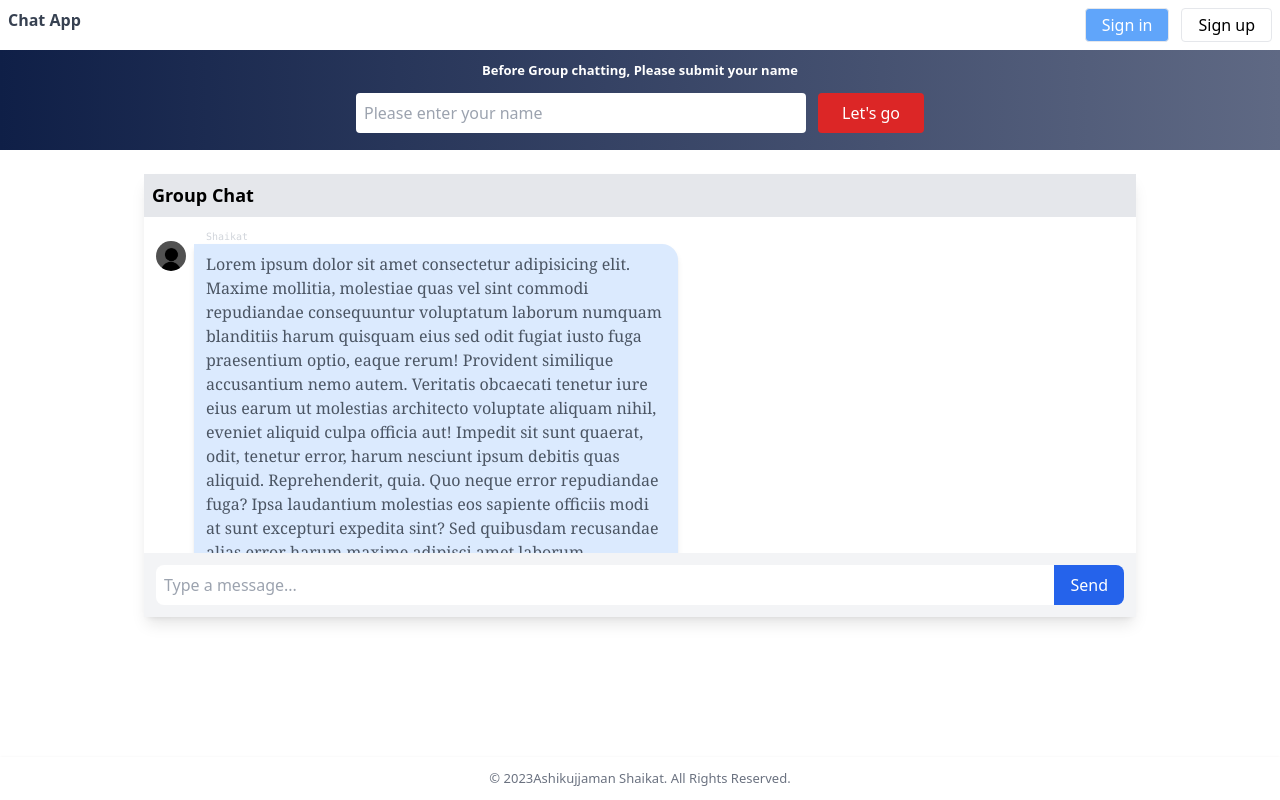
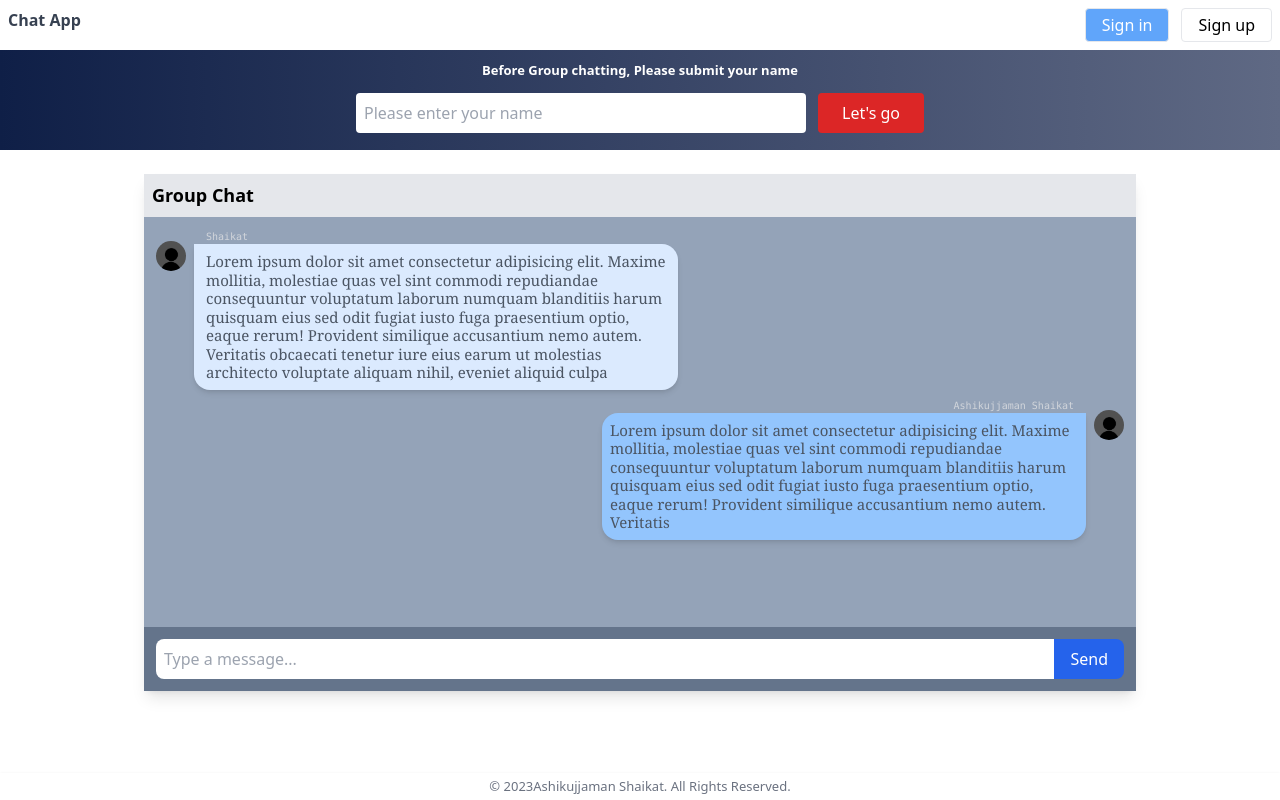
Before and after one commit to shaikat11519/fronted-laravel-chat-application, a Next.js app: page / in a window 1280 px wide. Built offline with nearby package versions, Linux system fonts and the light colour scheme.

Commit message:
chat app design done

```diff
--- a/app/components/ChatApp.tsx
+++ b/app/components/ChatApp.tsx
@@ -2,13 +2,13 @@ import Image from "next/image";
 export default function ChatApp() {
   return (
     <div className="font-sans bg-gray-100 w-full">
-      <div className="w-[100%] bg-white shadow-lg relative">
+      <div className="w-[100%] shadow-lg bg-slate-400">
         <div className="w-full bg-gray-200 p-2">
           <h1 className="text-xl font-semibold">Group Chat</h1>
         </div>
-        <div className="chat-messages p-3 h-[400px] overflow-y-auto pb-[70px]">
+        <div className="chat-messages p-3 h-[410px] overflow-y-auto pb-[7px]">
           <div className="flex items-start">
-            <div className="w-[30px] h-[30px] mr-2 relative mt-3">
+            <div className="w-[30px] h-[30px] mr-2 relative mt-3 hover:cursor-pointer">
               <Image
                 className="rounded-full"
                 src="/images/demo-profile-image.jpg"
@@ -22,7 +22,7 @@ export default function ChatApp() {
               <p className="ml-3 text-[10px] text-gray-300 font-mono">
                 Shaikat
               </p>
-              <div className="mb-2 rounded-br-2xl rounded-tr-2xl rounded-bl-2xl p-2 px-3 py-2 bg-blue-100 shadow-md font-serif text-gray-600">
+              <div className="mb-2 rounded-br-2xl rounded-tr-2xl rounded-bl-2xl p-2 px-3 py-2 bg-blue-100 shadow-md font-serif text-gray-600 text-[15px] leading-[18.5px]">
                 Lorem ipsum dolor sit amet consectetur adipisicing elit. Maxime
                 mollitia, molestiae quas vel sint commodi repudiandae
                 consequuntur voluptatum laborum numquam blanditiis harum
@@ -30,18 +30,27 @@ export default function ChatApp() {
                 eaque rerum! Provident similique accusantium nemo autem.
                 Veritatis obcaecati tenetur iure eius earum ut molestias
                 architecto voluptate aliquam nihil, eveniet aliquid culpa
-                officia aut! Impedit sit sunt quaerat, odit, tenetur error,
-                harum nesciunt ipsum debitis quas aliquid. Reprehenderit, quia.
-                Quo neque error repudiandae fuga? Ipsa laudantium molestias eos
-                sapiente officiis modi at sunt excepturi expedita sint? Sed
-                quibusdam recusandae alias error harum maxime adipisci amet
-                laborum. Perspiciatis minima nesciunt dolorem! Officiis iure
-                rerum voluptates a cumque velit
+
               </div>
             </div>
           </div>
           <div className="flex justify-end items-start">
-            <div className="w-[30px] h-[30px] mr-2 relative mt-3">
+
+            <div className="w-1/2">
+              <p className="mr-3 text-[10px] text-right font-mono text-gray-300">
+                Ashikujjaman Shaikat
+              </p>
+              <div className="rounded-tl-2xl rounded-bl-2xl rounded-br-2xl p-2 py-2 flex bg-blue-300 font-serif shadow-md text-gray-600 text-[15px] leading-[18.5px]">
+                {" "}
+                Lorem ipsum dolor sit amet consectetur adipisicing elit. Maxime
+                mollitia, molestiae quas vel sint commodi repudiandae
+                consequuntur voluptatum laborum numquam blanditiis harum
+                quisquam eius sed odit fugiat iusto fuga praesentium optio,
+                eaque rerum! Provident similique accusantium nemo autem.
+                Veritatis
+              </div>
+            </div>
+            <div className="w-[30px] h-[30px] ml-2 relative mt-3 hover:cursor-pointer">
               <Image
                 className="rounded-full"
                 src="/images/demo-profile-image.jpg"
@@ -51,23 +60,9 @@ export default function ChatApp() {
                 alt="profile-demo-image"
               />
             </div>
-            <div className="w-1/2">
-              <p className="ml-3 text-[10px] font-mono text-gray-300">
-                Ashikujjaman Shaikat
-              </p>
-              <div className="rounded-bl-2xl rounded-br-2xl rounded-tr-2xl p-2 py-2 flex bg-blue-300 font-serif shadow-md text-gray-600">
-                {" "}
-                Lorem ipsum dolor sit amet consectetur adipisicing elit. Maxime
-                mollitia, molestiae quas vel sint commodi repudiandae
-                consequuntur voluptatum laborum numquam blanditiis harum
-                quisquam eius sed odit fugiat iusto fuga praesentium optio,
-                eaque rerum! Provident similique accusantium nemo autem.
-                Veritatis
-              </div>
-            </div>
           </div>
         </div>
-        <div className="chat-input mt-4 p-3 absolute bottom-0 flex w-full bg-gray-100">
+        <div className="chat-input mt-0 w-full p-3 flex text-black bg-slate-500">
           <input
             type="text"
             placeholder="Type a message..."
--- a/app/components/Footer.tsx
+++ b/app/components/Footer.tsx
@@ -1,6 +1,6 @@
 export default function Footer() {
     return (
-      <footer className="p-3 bg-white shadow dark:bg-gray-800 fixed left-0 right-0 bottom-0">
+      <footer className="p-1 bg-white shadow dark:bg-gray-100 fixed left-0 right-0 bottom-0">
       <span className="text-sm text-gray-500 sm:text-center dark:text-gray-400 flex justify-center">© 2023 <a href="https://bd.linkedin.com/in/shaikat63" className="hover:underline" target="_blank">Ashikujjaman Shaikat</a>. All Rights Reserved.
       </span>
 
--- a/app/page.tsx
+++ b/app/page.tsx
@@ -10,13 +10,9 @@ export default function Home() {
       <main className='max-w-screen-2xl m-auto bg-white'>
         <main className='h-screen'>
           <Header/>
-          {/* HEADER */} {/* CARDS */}
-          <div className='py-3 px-36 mt-3 flex flex-wrap justify-center'>
-            {/* CARD */}
+          <div className='py-3 px-3 md:px-8 lg:px-20 xl:px-36 mt-3 flex flex-wrap justify-center'>
             <ChatApp/>
-            {/* CARD */}
           </div>
-          {/* CARDS */}
         </main>
 
       </main>
```
